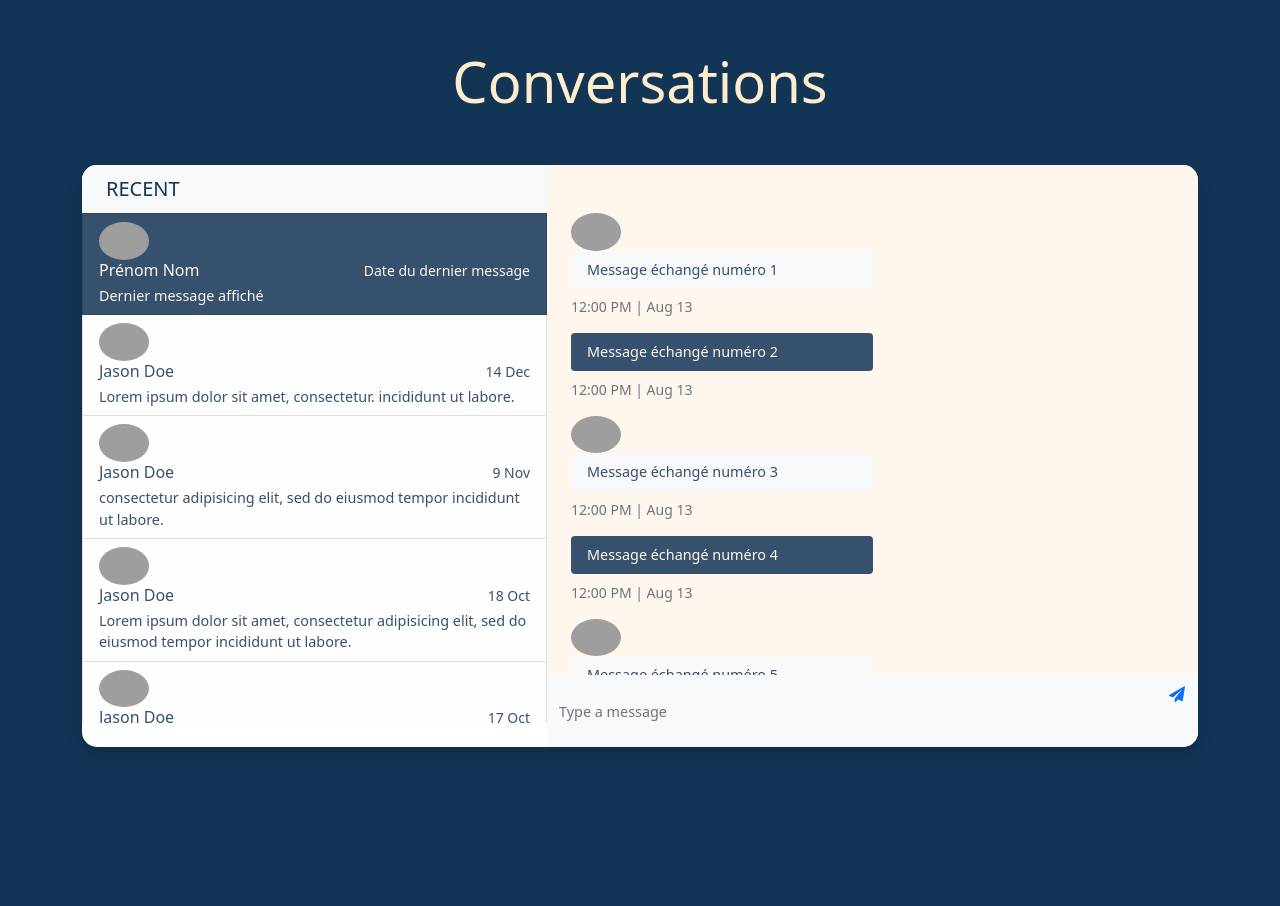
After one commit to Nanok09/ProjetWeb, a PHP site: page /templates/chat.html in a window 1280 px wide. The commit adds this page. Shown: the top 906 px of the page. Run offline with PHP 8.4, Linux system fonts and the light colour scheme; some libraries are stand-ins or nearby versions; grey boxes are pictures that could not be loaded.

Commit message:
Rajout des fichiers Chat et MonCompte
Dans le dossier ProjetWeb, reprendre les fichiers dans Tests Local

```diff
--- /dev/null
+++ b/templates/chat.html
@@ -0,0 +1,251 @@
+<!DOCTYPE html>
+<html lang="en">
+<head>
+    <meta charset="UTF-8">
+    <title>ChatTest</title>
+    <script src="//cdnjs.cloudflare.com/ajax/libs/jquery/3.2.1/jquery.min.js"></script>
+    <link href="https://cdn.jsdelivr.net/npm/bootstrap@5.0.0-beta3/dist/css/bootstrap.min.css" rel="stylesheet" integrity="sha384-eOJMYsd53ii+scO/bJGFsiCZc+5NDVN2yr8+0RDqr0Ql0h+rP48ckxlpbzKgwra6" crossorigin="anonymous">
+    <script src="https://cdn.jsdelivr.net/npm/bootstrap@5.0.0-beta3/dist/js/bootstrap.bundle.min.js" integrity="sha384-JEW9xMcG8R+pH31jmWH6WWP0WintQrMb4s7ZOdauHnUtxwoG2vI5DkLtS3qm9Ekf" crossorigin="anonymous"></script>
+    <link rel="stylesheet" href="path/to/font-awesome/css/font-awesome.min.css">
+    <style>
+        body {
+            background-color: #123455;
+
+            min-height: 100vh;
+        }
+
+        ::-webkit-scrollbar {
+            width: 5px;
+        }
+
+        ::-webkit-scrollbar-track {
+            width: 5px;
+            background: #f5f5f5;
+        }
+
+        ::-webkit-scrollbar-thumb {
+            width: 1em;
+            background-color: #ddd;
+            outline: 1px solid slategrey;
+            border-radius: 1rem;
+        }
+
+        .text-small {
+            font-size: 0.9rem;
+            color: #35516E;
+        }
+
+        .messages-box,
+        .chat-box {
+            height: 510px;
+            overflow-y: scroll;
+        }
+
+        .rounded-lg {
+            border-radius: 15px;
+        }
+
+        input::placeholder {
+            font-size: 0.9rem;
+            color: #999;
+        }
+        h6{
+            color: #35516E;
+        }
+        .text-small-light{
+            font-size: 0.9rem;
+            color: #FFF7ED;
+        }
+
+    </style>
+</head>
+<body>
+<div class="container py-5 px-4">
+    <!-- For demo purpose-->
+    <header class="text-center">
+        <h1 class="display-4" style="color: #fdedcf; margin-bottom: 50px;">Conversations</h1>
+    </header>
+
+    <div class="row rounded-lg overflow-hidden shadow" style="background-color: white">
+        <!-- Users box-->
+        <div class="col-5 px-0">
+            <div class="bg-white">
+
+                <div class="bg-gray px-4 py-2 bg-light">
+                    <p class="h5 mb-0 py-1" style="color: #153455">RECENT</p>
+                </div>
+
+                <div class="messages-box" >
+                    <div class="list-group rounded-0" >
+                        <a class="list-group-item list-group-item-action rounded-0" style="color: #FFF7ED; background-color: #35516E">
+                            <div class="media"><img src="https://res.cloudinary.com/mhmd/image/upload/v1564960395/avatar_usae7z.svg" alt="user" width="50" class="rounded-circle">
+                                <div class="media-body ml-4">
+                                    <div class="d-flex align-items-center justify-content-between mb-1">
+                                        <h6 class="mb-0" style="color: #FFF7ED">Prénom Nom</h6><small class="small font-weight-bold">Date du dernier message</small>
+                                    </div>
+                                    <p class="font-italic mb-0 text-small" style="color: #FFF7ED">Dernier message affiché</p>
+                                </div>
+                            </div>
+                        </a>
+
+                        <a href="#" class="list-group-item list-group-item-action list-group-item-light rounded-0">
+                            <div class="media"><img src="https://res.cloudinary.com/mhmd/image/upload/v1564960395/avatar_usae7z.svg" alt="user" width="50" class="rounded-circle">
+                                <div class="media-body ml-4">
+                                    <div class="d-flex align-items-center justify-content-between mb-1">
+                                        <h6 class="mb-0">Jason Doe</h6><small class="small font-weight-bold" style="color: #35516E">14 Dec</small>
+                                    </div>
+                                    <p class="font-italic mb-0 text-small">Lorem ipsum dolor sit amet, consectetur. incididunt ut labore.</p>
+                                </div>
+                            </div>
+                        </a>
+
+                        <a href="#" class="list-group-item list-group-item-action list-group-item-light rounded-0">
+                            <div class="media"><img src="https://res.cloudinary.com/mhmd/image/upload/v1564960395/avatar_usae7z.svg" alt="user" width="50" class="rounded-circle">
+                                <div class="media-body ml-4">
+                                    <div class="d-flex align-items-center justify-content-between mb-1">
+                                        <h6 class="mb-0">Jason Doe</h6><small class="small font-weight-bold" style="color: #35516E">9 Nov</small>
+                                    </div>
+                                    <p class="font-italic mb-0 text-small">consectetur adipisicing elit, sed do eiusmod tempor incididunt ut labore.</p>
+                                </div>
+                            </div>
+                        </a>
+
+                        <a href="#" class="list-group-item list-group-item-action list-group-item-light rounded-0">
+                            <div class="media"><img src="https://res.cloudinary.com/mhmd/image/upload/v1564960395/avatar_usae7z.svg" alt="user" width="50" class="rounded-circle">
+                                <div class="media-body ml-4">
+                                    <div class="d-flex align-items-center justify-content-between mb-1">
+                                        <h6 class="mb-0">Jason Doe</h6><small class="small font-weight-bold" style="color: #35516E">18 Oct</small>
+                                    </div>
+                                    <p class="font-italic mb-0 text-small">Lorem ipsum dolor sit amet, consectetur adipisicing elit, sed do eiusmod tempor incididunt ut labore.</p>
+                                </div>
+                            </div>
+                        </a>
+
+                        <a href="#" class="list-group-item list-group-item-action list-group-item-light rounded-0">
+                            <div class="media"><img src="https://res.cloudinary.com/mhmd/image/upload/v1564960395/avatar_usae7z.svg" alt="user" width="50" class="rounded-circle">
+                                <div class="media-body ml-4">
+                                    <div class="d-flex align-items-center justify-content-between mb-1">
+                                        <h6 class="mb-0">Jason Doe</h6><small class="small font-weight-bold" style="color: #35516E">17 Oct</small>
+                                    </div>
+                                    <p class="font-italic mb-0 text-small">consectetur adipisicing elit, sed do eiusmod tempor incididunt ut labore.</p>
+                                </div>
+                            </div>
+                        </a>
+
+                        <a href="#" class="list-group-item list-group-item-action list-group-item-light rounded-0">
+                            <div class="media"><img src="https://res.cloudinary.com/mhmd/image/upload/v1564960395/avatar_usae7z.svg" alt="user" width="50" class="rounded-circle">
+                                <div class="media-body ml-4">
+                                    <div class="d-flex align-items-center justify-content-between mb-1">
+                                        <h6 class="mb-0">Jason Doe</h6><small class="small font-weight-bold" style="color: #35516E">2 Sep</small>
+                                    </div>
+                                    <p class="font-italic mb-0 text-small">Quis nostrud exercitation ullamco laboris nisi ut aliquip ex ea commodo consequat.</p>
+                                </div>
+                            </div>
+                        </a>
+
+                        <a href="#" class="list-group-item list-group-item-action list-group-item-light rounded-0">
+                            <div class="media"><img src="https://res.cloudinary.com/mhmd/image/upload/v1564960395/avatar_usae7z.svg" alt="user" width="50" class="rounded-circle">
+                                <div class="media-body ml-4">
+                                    <div class="d-flex align-items-center justify-content-between mb-1">
+                                        <h6 class="mb-0">Jason Doe</h6><small class="small font-weight-bold" style="color: #35516E">30 Aug</small>
+                                    </div>
+                                    <p class="font-italic mb-0 text-small">Lorem ipsum dolor sit amet, consectetur adipisicing elit, sed do eiusmod tempor incididunt ut labore.</p>
+                                </div>
+                            </div>
+                        </a>
+
+                        <a href="#" class="list-group-item list-group-item-action list-group-item-light rounded-0">
+                            <div class="media"><img src="https://res.cloudinary.com/mhmd/image/upload/v1564960395/avatar_usae7z.svg" alt="user" width="50" class="rounded-circle">
+                                <div class="media-body ml-4">
+                                    <div class="d-flex align-items-center justify-content-between mb-3">
+                                        <h6 class="mb-0">Jason Doe</h6><small class="small font-weight-bold" style="color: #35516E">21 Aug</small>
+                                    </div>
+                                    <p class="font-italic mb-0 text-small">Lorem ipsum dolor sit amet, consectetur adipisicing elit, sed do eiusmod tempor incididunt ut labore.</p>
+                                </div>
+                            </div>
+                        </a>
+
+                    </div>
+                </div>
+            </div>
+        </div>
+        <!-- Chat Box-->
+        <div class="col-7 px-0">
+            <div class="px-4 py-5 chat-box" style="background-color: #FFF7ED">
+                <!-- Sender Message-->
+                <div class="media w-50 mb-3"><img src="https://res.cloudinary.com/mhmd/image/upload/v1564960395/avatar_usae7z.svg" alt="user" width="50" class="rounded-circle">
+                    <div class="media-body ml-3">
+                        <div class="bg-light rounded py-2 px-3 mb-2">
+                            <p class="text-small mb-0 ">Message échangé numéro 1</p>
+                        </div>
+                        <p class="small text-muted">12:00 PM | Aug 13</p>
+                    </div>
+                </div>
+
+                <!-- Reciever Message-->
+                <div class="media w-50 ml-auto mb-3">
+                    <div class="media-body">
+                        <div class=" rounded py-2 px-3 mb-2" style="background-color: #35516E">
+                            <p class="text-small-light mb-0">Message échangé numéro 2</p>
+                        </div>
+                        <p class="small text-muted">12:00 PM | Aug 13</p>
+                    </div>
+                </div>
+
+                <!-- Sender Message-->
+                <div class="media w-50 mb-3"><img src="https://res.cloudinary.com/mhmd/image/upload/v1564960395/avatar_usae7z.svg" alt="user" width="50" class="rounded-circle">
+                    <div class="media-body ml-3">
+                        <div class="bg-light rounded py-2 px-3 mb-2">
+                            <p class="text-small mb-0">Message échangé numéro 3</p>
+                        </div>
+                        <p class="small text-muted">12:00 PM | Aug 13</p>
+                    </div>
+                </div>
+
+                <!-- Reciever Message-->
+                <div class="media w-50 ml-auto mb-3">
+                    <div class="media-body">
+                        <div class=" rounded py-2 px-3 mb-2" style="background-color: #35516E">
+                            <p class="text-small-light mb-0">Message échangé numéro 4</p>
+                        </div>
+                        <p class="small text-muted">12:00 PM | Aug 13</p>
+                    </div>
+                </div>
+
+                <!-- Sender Message-->
+                <div class="media w-50 mb-3"><img src="https://res.cloudinary.com/mhmd/image/upload/v1564960395/avatar_usae7z.svg" alt="user" width="50" class="rounded-circle">
+                    <div class="media-body ml-3">
+                        <div class="bg-light rounded py-2 px-3 mb-2">
+                            <p class="text-small mb-0">Message échangé numéro 5</p>
+                        </div>
+                        <p class="small text-muted">12:00 PM | Aug 13</p>
+                    </div>
+                </div>
+
+                <!-- Reciever Message-->
+                <div class="media w-50 ml-auto mb-3">
+                    <div class="media-body">
+                        <div class=" rounded py-2 px-3 mb-2" style="background-color: #35516E">
+                            <p class="text-small-light mb-0 ">Message échangé numéro 6</p>
+                        </div>
+                        <p class="small text-muted">12:00 PM | Aug 13</p>
+                    </div>
+                </div>
+
+            </div>
+
+            <!-- Typing area -->
+            <form action="#" class="bg-light">
+                <div class="input-group">
+                    <input type="text" placeholder="Type a message" aria-describedby="button-addon2" class="form-control rounded-0 border-0 py-4 bg-light">
+                    <div class="input-group-append">
+                        <button id="button-addon2" type="submit" class="btn btn-link"> <i class="fa fa-paper-plane"></i></button>
+                    </div>
+                </div>
+            </form>
+
+        </div>
+    </div>
+</div>
+</body>
+</html>
```
Also changed, not shown: templates/footer.php (+35 -29 lines), templates/mon-compte.php (added, +8 -0 lines), templates/monCompte.html (added, +92 -0 lines), 2 other files.
